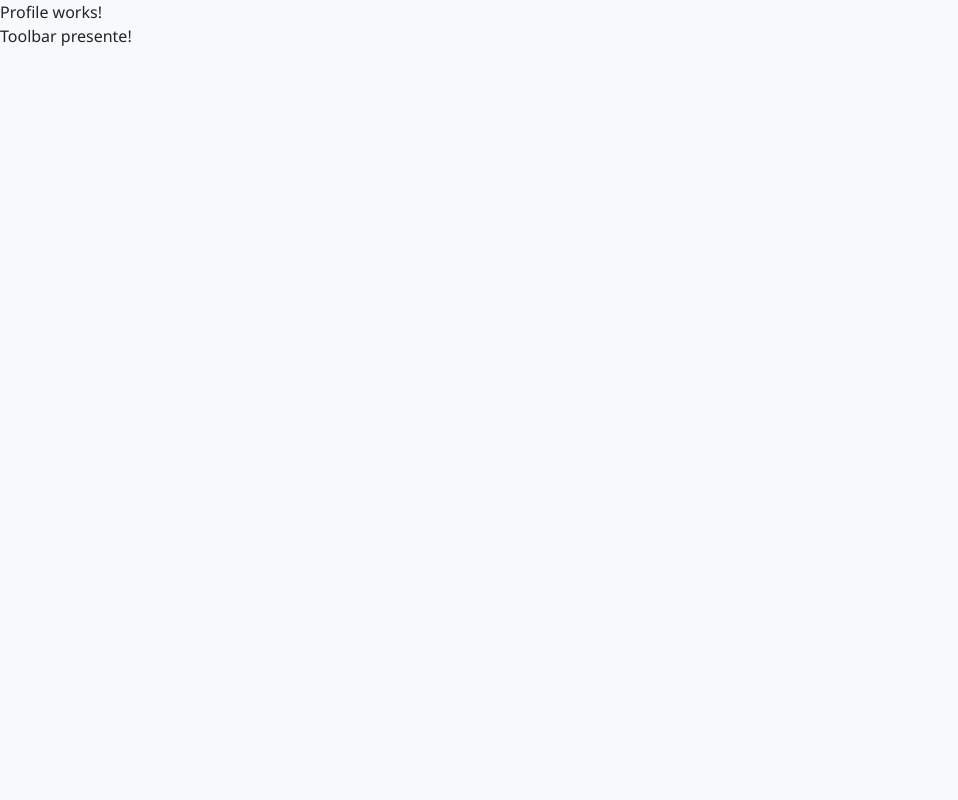
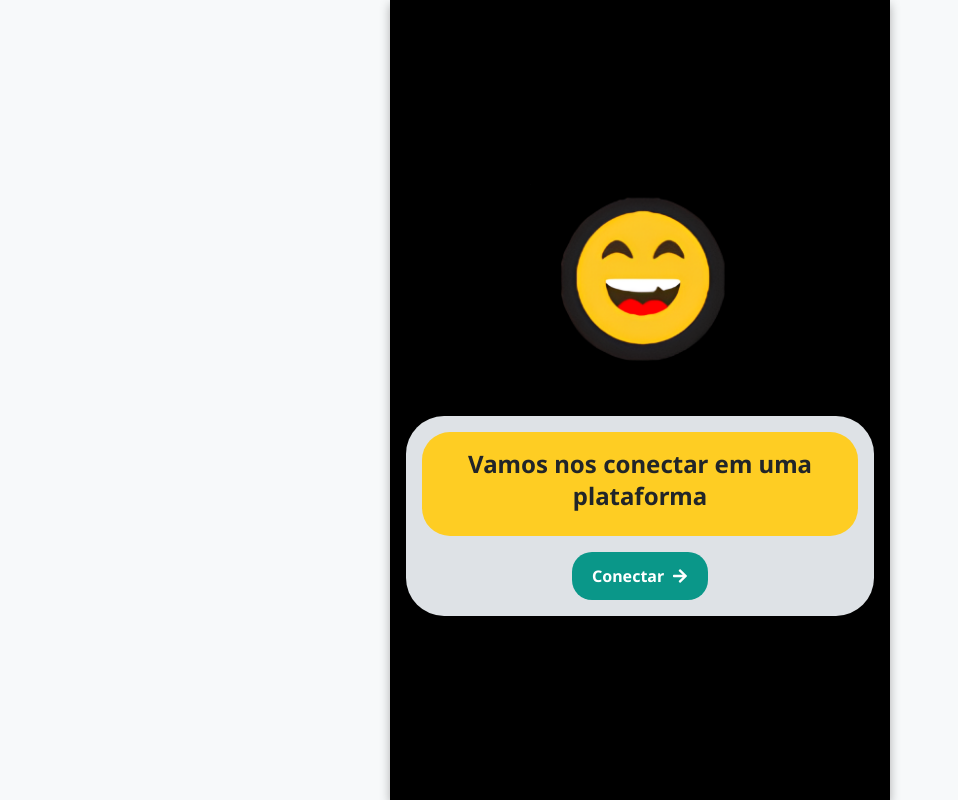
Before and after one commit to RenanLucenaDeveloper/likeyou-front, a React (Vite) app: page /profile/1 in a window 1280 px wide. Shown: the whole page, without its empty margins (0-958 px from the left). Built offline with nearby package versions, Linux system fonts and the light colour scheme.

Commit message:
feat: finalizar tela welcome atualizada e sincronizar com a branch correta

```diff
--- a/package.json
+++ b/package.json
@@ -14,6 +14,7 @@
     "react": "^18.3.1",
     "react-dom": "^18.3.1",
     "react-hook-form": "^7.53.2",
+    "react-icons": "^5.3.0",
     "react-input-mask": "^2.0.4",
     "react-router-dom": "^7.0.1"
   },
--- a/src/App.jsx
+++ b/src/App.jsx
@@ -1,30 +1,30 @@
-import { React } from 'react'
-import { BrowserRouter, Routes, Route } from 'react-router-dom'
-import Home from './components/Home'
-import Profile from './components/Profile'
-import Login from './components/auth/Login'
-import Register from './components/auth/Register'
-import ForgotPassword from './components/auth/ForgotPassword'
-import ToolbarRoutes from './components/layouts/ToolbarRoutes'
+import { React } from "react";
+import { BrowserRouter, Routes, Route } from "react-router-dom";
+import Home from "./components/Home";
+import Profile from "./components/Profile";
+import Login from "./components/auth/Login";
+import Register from "./components/auth/Register";
+import ForgotPassword from "./components/auth/ForgotPassword";
+import ToolbarRoutes from "./components/layouts/ToolbarRoutes";
+import { Welcome } from "./components/welcome";
 
 function App() {
+  return (
+    // <BrowserRouter>
+    //   <Routes>
+    //     <Route path="/login" element={<Login />} />
+    //     <Route path="/register" element={<Register />} />
+    //     <Route path="/forgot-password" element={<ForgotPassword />} />
 
-  return (
-    <BrowserRouter>
-      <Routes>
-        <Route path='/login' element={<Login />} />
-        <Route path='/register' element={<Register />} />
-        <Route path='/forgot-password' element={<ForgotPassword />} />
-
-        {/* Rotas que tem Toolbar */}
-        <Route path='/' element={<ToolbarRoutes />}>
-          <Route index element={<Home />} />
-          <Route path='profile/:id' element={<Profile />} />
-        </Route>
-
-      </Routes>
-    </BrowserRouter>
-  )
+    //     {/* Rotas que tem Toolbar */}
+    //     <Route path="/" element={<ToolbarRoutes />}>
+    //       <Route index element={<Home />} />
+    //       <Route path="profile/:id" element={<Profile />} />
+    //     </Route>
+    //   </Routes>
+    // </BrowserRouter>
+    <Welcome />
+  );
 }
 
-export default App
+export default App;
--- /dev/null
+++ b/src/components/welcome/index.jsx
@@ -0,0 +1,25 @@
+import { FaArrowRight } from "react-icons/fa";
+
+import SmileLikeYou from "./assets/img/smile-likeyou.png";
+
+import "./styles/global.scss";
+import "./styles/styles.scss";
+
+export function Welcome() {
+  return (
+    <div className="container__main">
+      <div className="container__content">
+        <img src={SmileLikeYou} alt="" />
+        <div className="title__actions">
+          <div className="content__title">
+            <h1>Vamos nos conectar em uma plataforma</h1>
+          </div>
+
+          <button className="btn__connect">
+            Conectar <FaArrowRight size={16} />
+          </button>
+        </div>
+      </div>
+    </div>
+  );
+}
--- /dev/null
+++ b/src/components/welcome/styles/global.scss
@@ -0,0 +1,22 @@
+:root {
+  --white: #fff;
+  --black: #000;
+
+  --gray-100: #f1f3f5;
+  --gray-300: #dee2e6;
+  --gray-400: #ced4da;
+  --gray-800: #343a40;
+
+  --blue-500: #3672E9;
+  --blue-700: #0a9789;
+
+  --orange-500: #fa6632;
+
+  --yellow-500: #fecd23;
+
+  --green-500: #0a996f;
+}
+
+body {
+  font-family: "Montserrat", sans-serif;
+}
--- /dev/null
+++ b/src/components/welcome/styles/styles.scss
@@ -0,0 +1,92 @@
+body {
+  background-color: var(--gray-100);
+}
+
+.container__main {
+  display: flex;
+  align-items: center;
+  justify-content: center;
+
+  .container__content {
+    display: flex;
+    align-items: center;
+    justify-content: center;
+    flex-direction: column;
+
+    background-color: var(--black);
+    box-shadow: 0 4px 10px rgba(0, 0, 0, 0.3);
+
+    height: 100vh;
+    max-width: 500px;
+    width: 100%;
+    padding: 16px;
+
+    img {
+      height: 200px;
+    }
+
+    .title__actions {
+      display: flex;
+      align-items: center;
+      justify-content: center;
+      flex-direction: column;
+
+      background-color: var(--gray-300);
+      border-radius: 38px;
+
+      margin-top: 32px;
+      padding: 16px;
+
+      .content__title {
+        background-color: var(--yellow-500);
+        border-radius: 28px;
+
+        padding: 16px;
+        text-align: center;
+
+        h1 {
+          font-size: 1.5rem;
+          line-height: 2rem;
+          font-weight: 700;
+
+          width: auto;
+        }
+      }
+
+      .btn__connect {
+        display: flex;
+        align-items: center;
+        gap: 8px;
+
+        font-size: 1rem;
+        font-weight: 700;
+        line-height: 1.5rem;
+        color: var(--white);
+
+        background-color: var(--blue-700);
+
+        -webkit-transition: background-color 0.3s; /* Safari e Chrome */
+        transition: background-color 0.3s;
+
+        border: none;
+        border-radius: 20px;
+
+        margin-top: 16px;
+        padding: 12px 20px;
+
+        cursor: pointer;
+
+        &:hover {
+          background-color: var(--green-500);
+        }
+      }
+    }
+  }
+}
+
+/* Media Query para Desktop */
+@media (min-width: 768px) {
+  .container__content {
+    /* Estilização para desktop pode ser adicionada aqui */
+  }
+}
```
Also changed, not shown: src/components/welcome/assets/img/smile-likeyou.png (added), src/components/welcome/styles/reset.scss (added), 1 other file (tests, documents, lock files or other folders).
